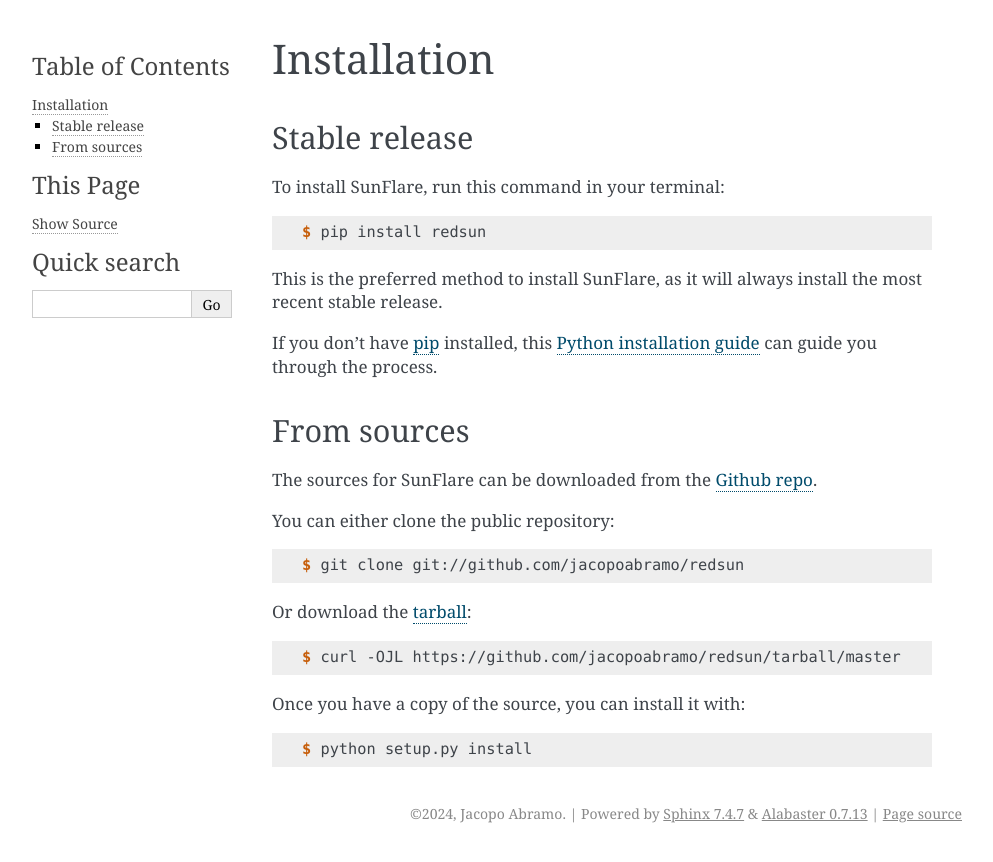
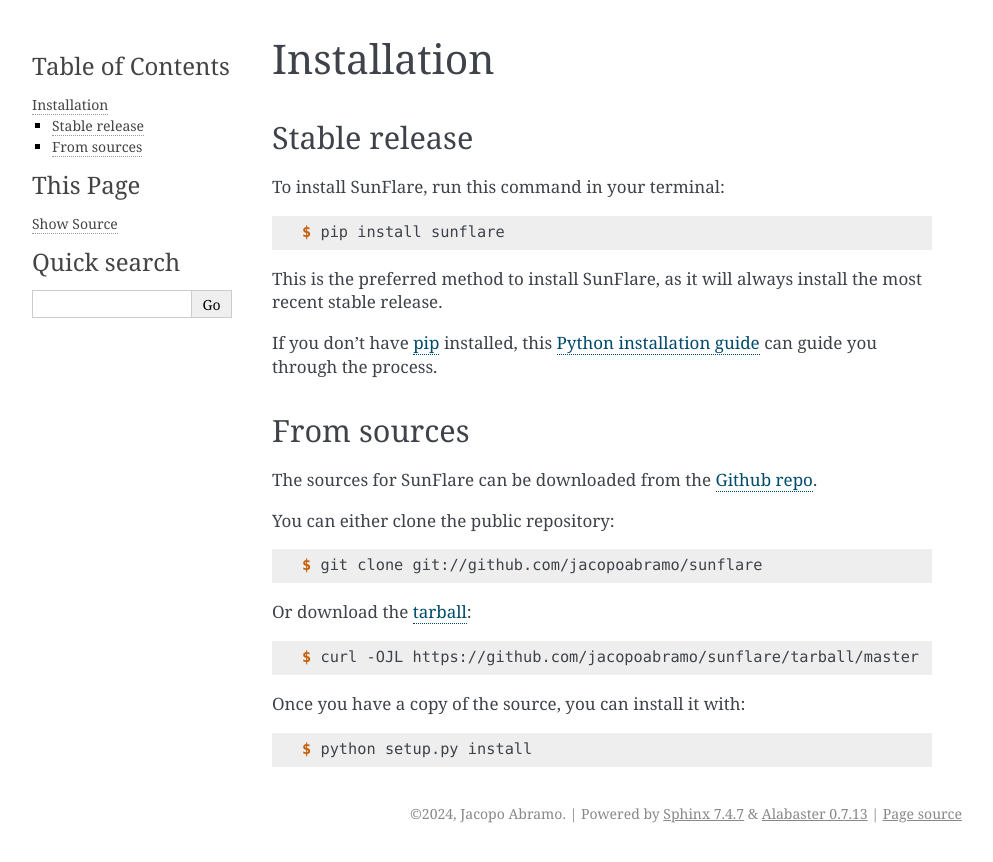
Before and after one commit to redsun-acquisition/sunflare, a Sphinx documentation site: the page built from docs/installation.rst, in a window 1280 px wide. Shown: the top 862 px of the page, without its empty margins (148-1141 px from the left). Built offline with Sphinx 7.4.7, drawn with Linux system fonts in a browser that asks for light colours; pages that are not in the unit, such as notebooks, are missing from menus; the version number could not be read and is left out.

Commit message:
Replace redsun reference

```diff
--- a/docs/conf.py
+++ b/docs/conf.py
@@ -1,6 +1,6 @@
 #!/usr/bin/env python
 #
-# redsun documentation build configuration file, created by
+# sunflare documentation build configuration file, created by
 # sphinx-quickstart on Fri Jun  9 13:47:02 2017.
 #
 # This file is execfile()d with the current directory set to its
@@ -22,7 +22,7 @@
 
 sys.path.insert(0, os.path.abspath(".."))
 
-import redsun
+import sunflare
 
 # -- General configuration ---------------------------------------------
 
@@ -56,9 +56,9 @@
 # the built documents.
 #
 # The short X.Y version.
-version = redsun.__version__
+version = sunflare.__version__
 # The full version, including alpha/beta/rc tags.
-release = redsun.__version__
+release = sunflare.__version__
 
 # The language for content autogenerated by Sphinx. Refer to documentation
 # for a list of supported languages.
@@ -125,7 +125,7 @@
 # (source start file, target name, title, author, documentclass
 # [howto, manual, or own class]).
 latex_documents = [
-    (master_doc, "redsun.tex", "RedSun Documentation", "Jacopo Abramo", "manual"),
+    (master_doc, "sunflare.tex", "RedSun Documentation", "Jacopo Abramo", "manual"),
 ]
 
 
@@ -133,7 +133,7 @@
 
 # One entry per manual page. List of tuples
 # (source start file, name, description, authors, manual section).
-man_pages = [(master_doc, "redsun", "RedSun Documentation", [author], 1)]
+man_pages = [(master_doc, "sunflare", "RedSun Documentation", [author], 1)]
 
 
 # -- Options for Texinfo output ----------------------------------------
@@ -144,10 +144,10 @@
 texinfo_documents = [
     (
         master_doc,
-        "redsun",
+        "sunflare",
         "RedSun Documentation",
         author,
-        "redsun",
+        "sunflare",
         "One line description of project.",
         "Miscellaneous",
     ),
--- a/docs/installation.rst
+++ b/docs/installation.rst
@@ -12,7 +12,7 @@
 
 .. code-block:: console
 
-    $ pip install redsun
+    $ pip install sunflare
 
 This is the preferred method to install SunFlare, as it will always install the most recent stable release.
 
@@ -32,13 +32,13 @@
 
 .. code-block:: console
 
-    $ git clone git://github.com/jacopoabramo/redsun
+    $ git clone git://github.com/jacopoabramo/sunflare
 
 Or download the `tarball`_:
 
 .. code-block:: console
 
-    $ curl -OJL https://github.com/jacopoabramo/redsun/tarball/master
+    $ curl -OJL https://github.com/jacopoabramo/sunflare/tarball/master
 
 Once you have a copy of the source, you can install it with:
 
@@ -47,5 +47,5 @@
     $ python setup.py install
 
 
-.. _Github repo: https://github.com/jacopoabramo/redsun
-.. _tarball: https://github.com/jacopoabramo/redsun/tarball/master
+.. _Github repo: https://github.com/jacopoabramo/sunflare
+.. _tarball: https://github.com/jacopoabramo/sunflare/tarball/master
--- a/docs/usage.rst
+++ b/docs/usage.rst
@@ -4,4 +4,4 @@
 
 To use SunFlare in a project::
 
-    import redsun
+    import sunflare
--- a/noxfile.py
+++ b/noxfile.py
@@ -17,7 +17,7 @@
 def mypy(session: "Session") -> None:
     requirements : "List[str]" = nox.project.load_toml("pyproject.toml")["project"]["dependencies"]
     session.install(*requirements, "mypy")
-    session.run("mypy", "redsun", "--disable-error-code=import-untyped")
+    session.run("mypy", "sunflare", "--disable-error-code=import-untyped")
 
 @nox.session(venv_backend="mamba", python=python_versions)
 def test(session: "Session") -> None:
```
Also changed, not shown: CONTRIBUTING.rst (+4 -4 lines), README.rst (+7 -7 lines), pyproject.toml (+5 -5 lines), 3 other files.
